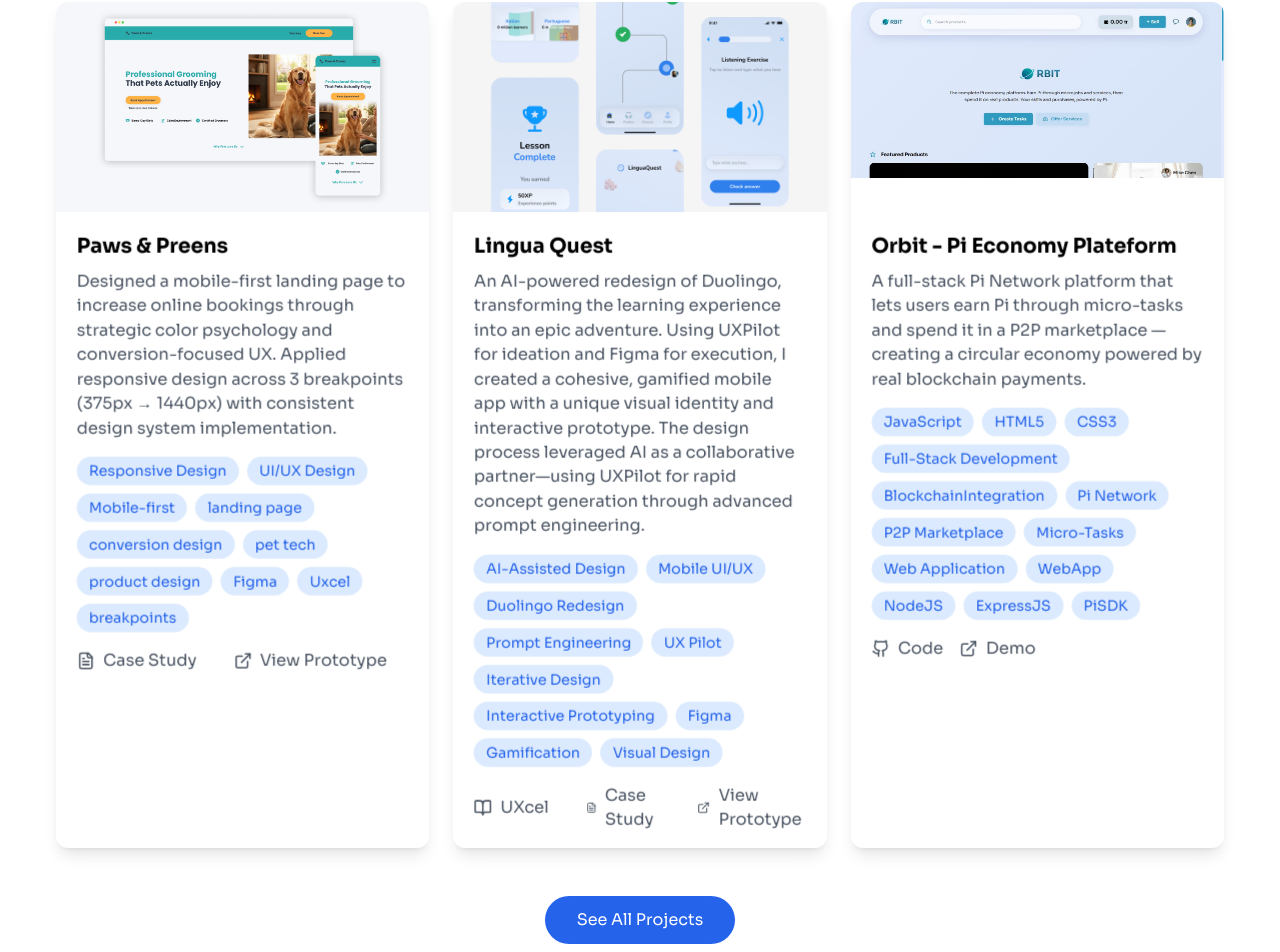
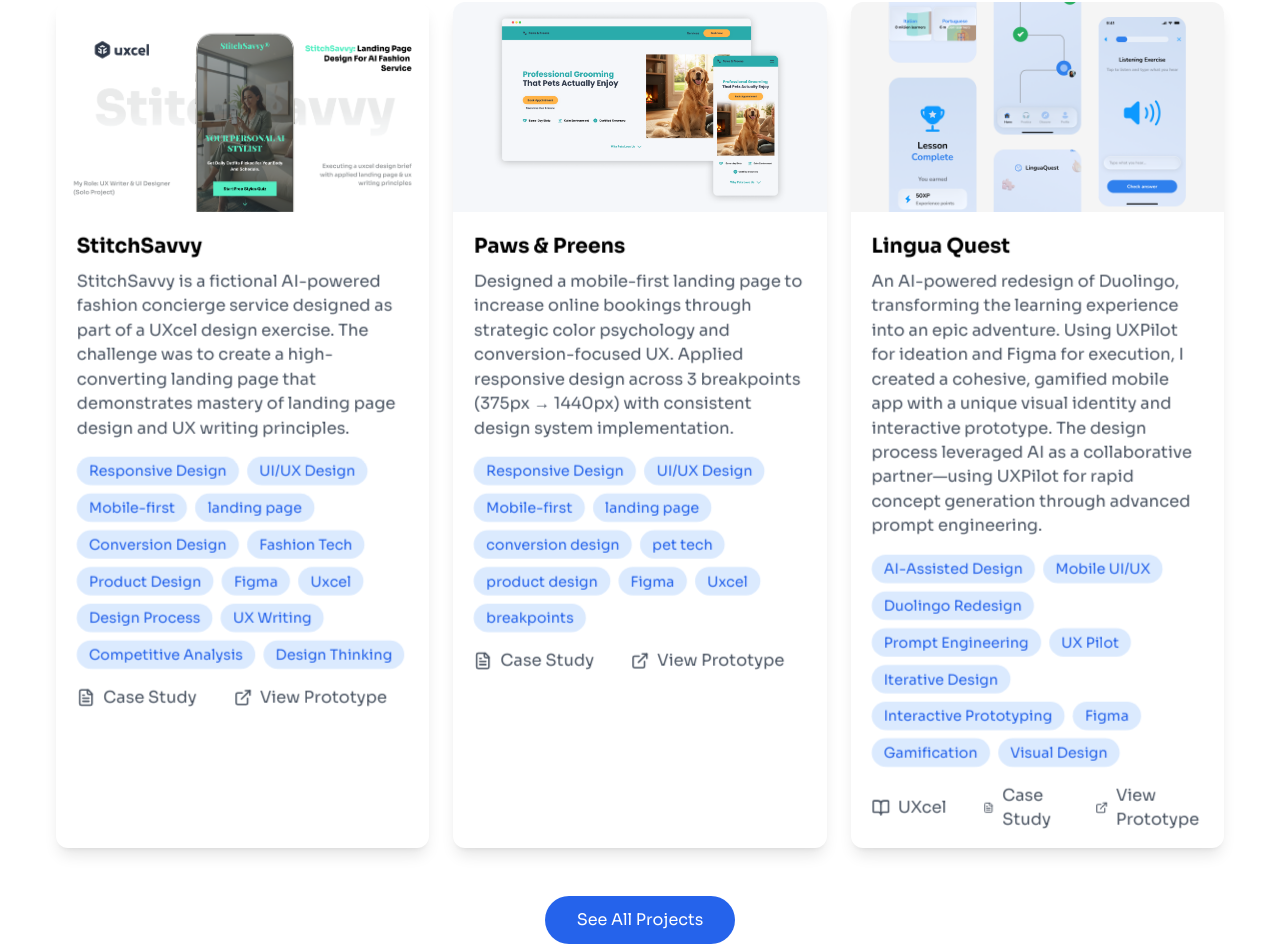
Before and after one commit to shippudden/Portfolio, a React (Vite) app: page / in a window 1280 px wide. Shown: the part 1811-2763 px from the top of the page. Built offline with nearby package versions, Linux system fonts and the light colour scheme.

Commit message:
added a new project

```diff
--- a/src/data/projects.js
+++ b/src/data/projects.js
@@ -12,8 +12,19 @@
 import creativeHubImg from "../assets/Creativehub.png";
 import linguaQuest from "../assets/LinguaQuestThumbnail.png";
 import PawsandPreens from "../assets/Paws and Preens.png";
+import StitchSavvy from "../assets/StitchSavvy.png";
 
 export const projects = [
+    {
+      id: "stitch-savvy",
+      title: "StitchSavvy",
+      description: "StitchSavvy is a fictional AI-powered fashion concierge service designed as part of a UXcel design exercise. The challenge was to create a high-converting landing page that demonstrates mastery of landing page design and UX writing principles.",
+      image: StitchSavvy,
+      tags: ["Responsive Design", "UI/UX Design", "Mobile-first", "landing page", "Conversion Design", "Fashion Tech", "Product Design", "Figma", "Uxcel", "Design Process", "UX Writing", "Competitive Analysis", "Design Thinking"],
+      type: "design",
+      caseStudyUrl: "https://www.behance.net/gallery/242261559/StitchSavvy-AI-Fashion-Concierge-Landing-Page",
+      prototype: "https://www.figma.com/proto/BR1W7SdKcCbUs5Jr26o4H2/StitchSavvy?page-id=0%3A1&node-id=29-2608&viewport=195%2C119%2C0.04&t=pvy1qc2g27ulaWbb-1&scaling=scale-down&content-scaling=fixed",
+    },
     {
       id: "paws-and-preens",
       title: "Paws & Preens",
```
Also changed, not shown: src/assets/StitchSavvy.png (added), src/assets/ToyCraftThumbnail.png (deleted).
